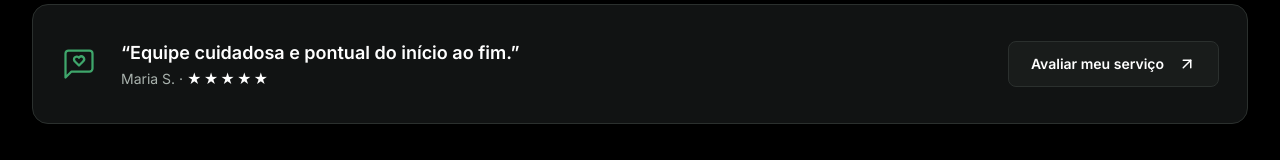
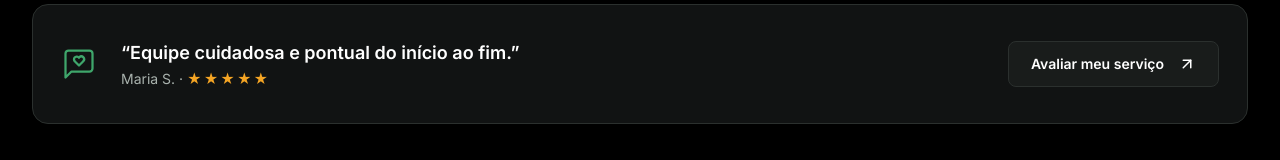
Before and after one commit to Nyckbaldim/expresso-baldim, an Angular app: page / in a window 1280 px wide. Shown: the part 2552-2712 px from the top of the page. Built offline with nearby package versions, Linux system fonts and the light colour scheme; no server answers; data requests are answered from the project's data file.

Commit message:
style(homepage): usa âmbar nas estrelas das avaliações

```diff
--- a/src/app/pages/homepage/homepage.css
+++ b/src/app/pages/homepage/homepage.css
@@ -220,7 +220,7 @@
 .avaliacoes__titulo { margin-bottom: 2px; font-size: 24px; font-weight: 700; line-height: 1.3; }
 .avaliacoes__texto p { color: var(--cinza); font-size: 14px; }
 .avaliacoes__titulo--depoimento { font-size: 18px; font-weight: 600; line-height: 1.5; }
-.avaliacoes__estrelas { color: var(--branco); letter-spacing: 2px; }
+.avaliacoes__estrelas { color: var(--ambar); letter-spacing: 2px; }
 
 .secao--final { padding-bottom: 58px; }
 .chamada {
```
